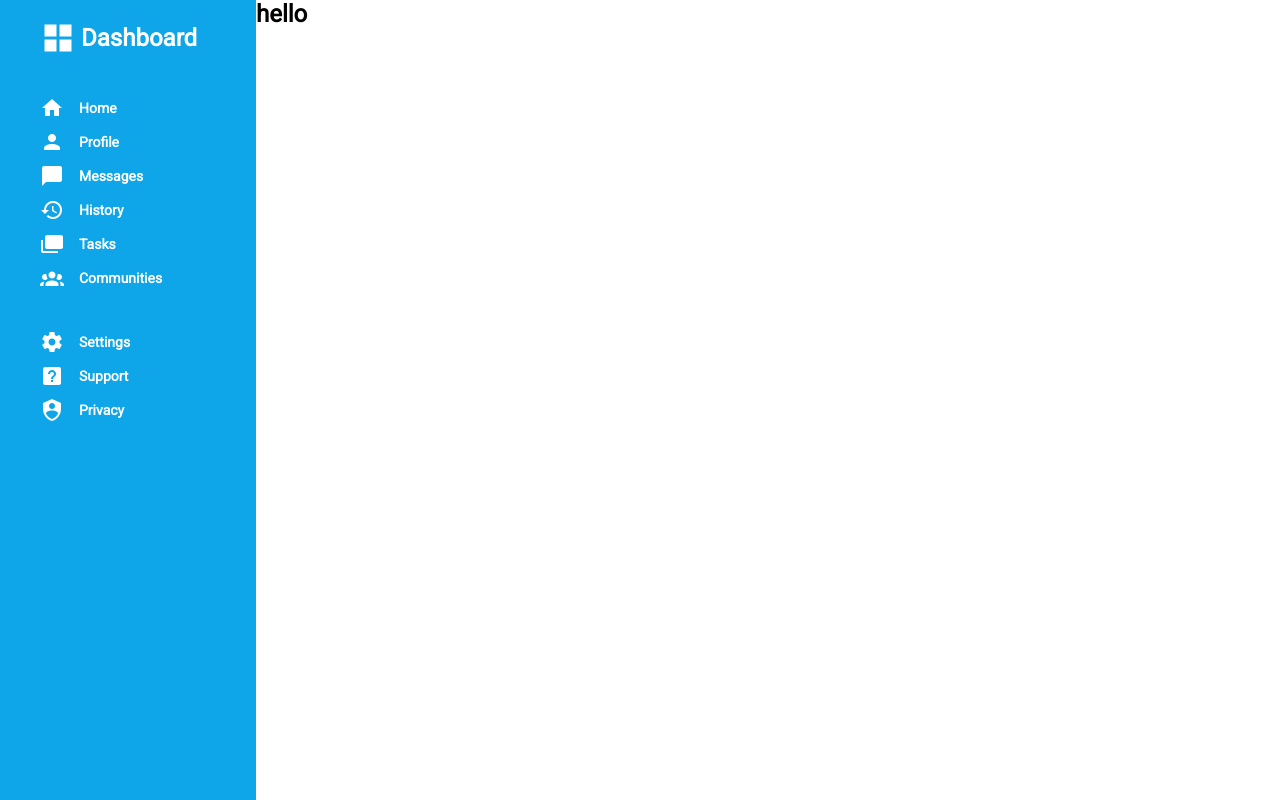
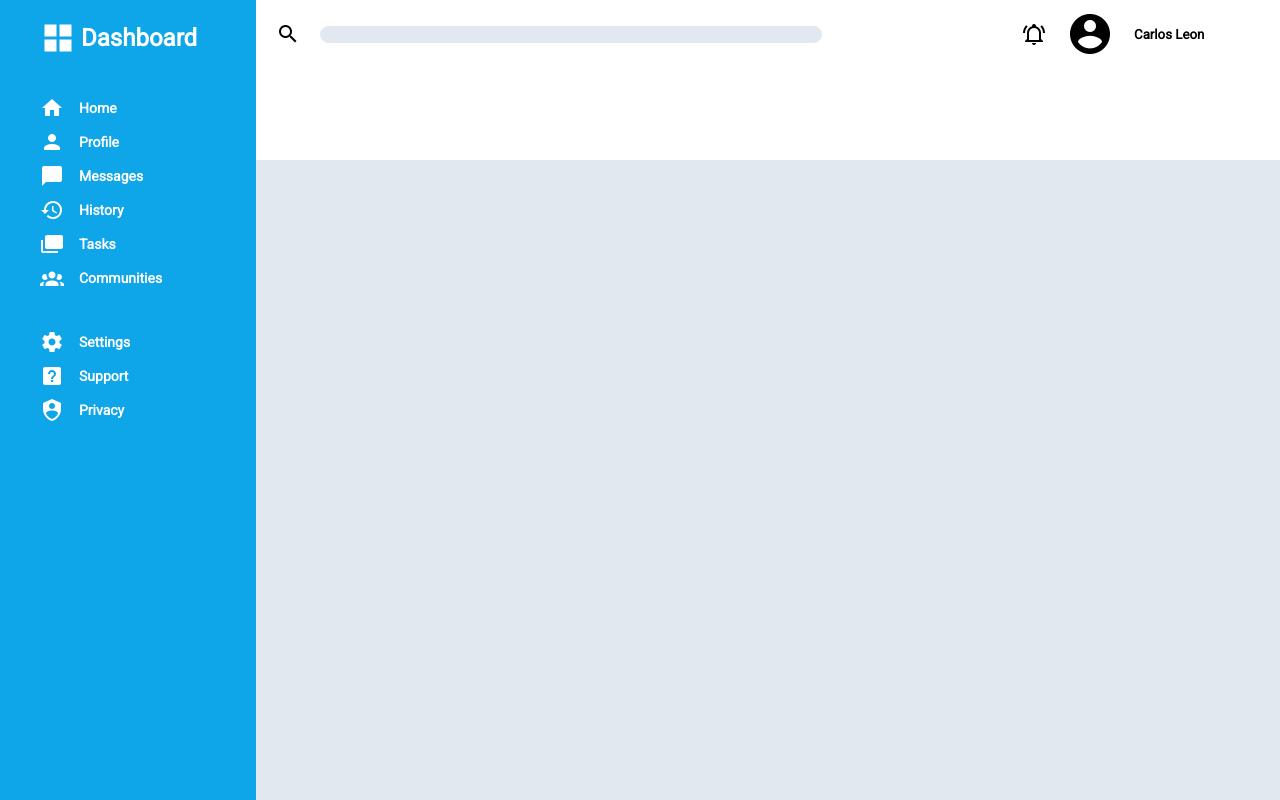
Before and after one commit to CarlosLeon0831/top-admin-dashboard-02, a plain HTML site: page index.html in a window 1280 px wide. Drawn offline with Linux system fonts and the light colour scheme.

Commit message:
Set navbar layout

```diff
--- a/index.html
+++ b/index.html
@@ -61,7 +61,17 @@
       </div>
 <!-- M A I N -->
       <div class="main">
-        <h2>hello</h2>
+        <div class="header">
+          <div class="navbar">
+            <img src="./images/magnify.png" alt="search" style="width:24px;height:24px">
+            <input type="text" class="form-input">
+            <img src="./images/bell-ring-outline.png" alt="notification" style="width:24px;height:24px">
+            <img src="./images/account-circle.png" alt="profile picture" style="width:48px;height:48px" class="avatarNavbar">
+            <h5>Carlos Leon</h5>
+          </div>
+          <div class="welcome"></div>
+        </div>
+        <div class="content"></div>
       </div>
 
     </div>
--- a/style.css
+++ b/style.css
@@ -1,7 +1,7 @@
 * {
   margin: 0;
   padding: 0;
-  font-family: 'Roboto', sans-serif;
+  font-family: "Roboto", sans-serif;
 }
 
 .grid {
@@ -10,7 +10,7 @@
 }
 
 .sidebar {
-  background-color: #0ea5e9;
+  background-color: var(--sidebar-bg);
   color: white;
   height: 100vh;
 }
@@ -23,7 +23,7 @@
   margin: 20px 40px 40px;
 }
 
-.logo-text h1{
+.logo-text h1 {
   font-size: 24px;
   margin-left: 5px;
 }
@@ -32,7 +32,7 @@
   margin: 40px 0 0 0;
 }
 
-.icon-text{
+.icon-text {
   display: flex;
   flex-direction: row;
   justify-content: flex-start;
@@ -47,6 +47,46 @@
 }
 
 .main {
+  display: grid;
+  grid-template-rows: 20% 80%;
   background-color: white;
   height: 100vh;
 }
+
+.header {
+  display: flex;
+  flex-direction: column;
+  background-color: white;
+}
+
+.navbar {
+  display: flex;
+  flex-direction: row;
+  align-items: center;
+  margin: 10px 20px;
+}
+
+.form-input {
+    width: 500px;
+    background-color: var(--content-bg);
+    border-radius: 25px;
+    border: 1px solid var(--content-bg);
+    margin-left: 20px;
+    margin-right: 200px;
+}
+
+.avatarNavbar {
+    margin: 0 20px;
+}
+
+.welcome {
+}
+
+.content {
+  background-color: var(--content-bg);
+}
+
+:root {
+  --sidebar-bg: #0ea5e9;
+  --content-bg: #e2e8f0;
+}
```
Lines whose indentation alone changed are shown as unchanged.
